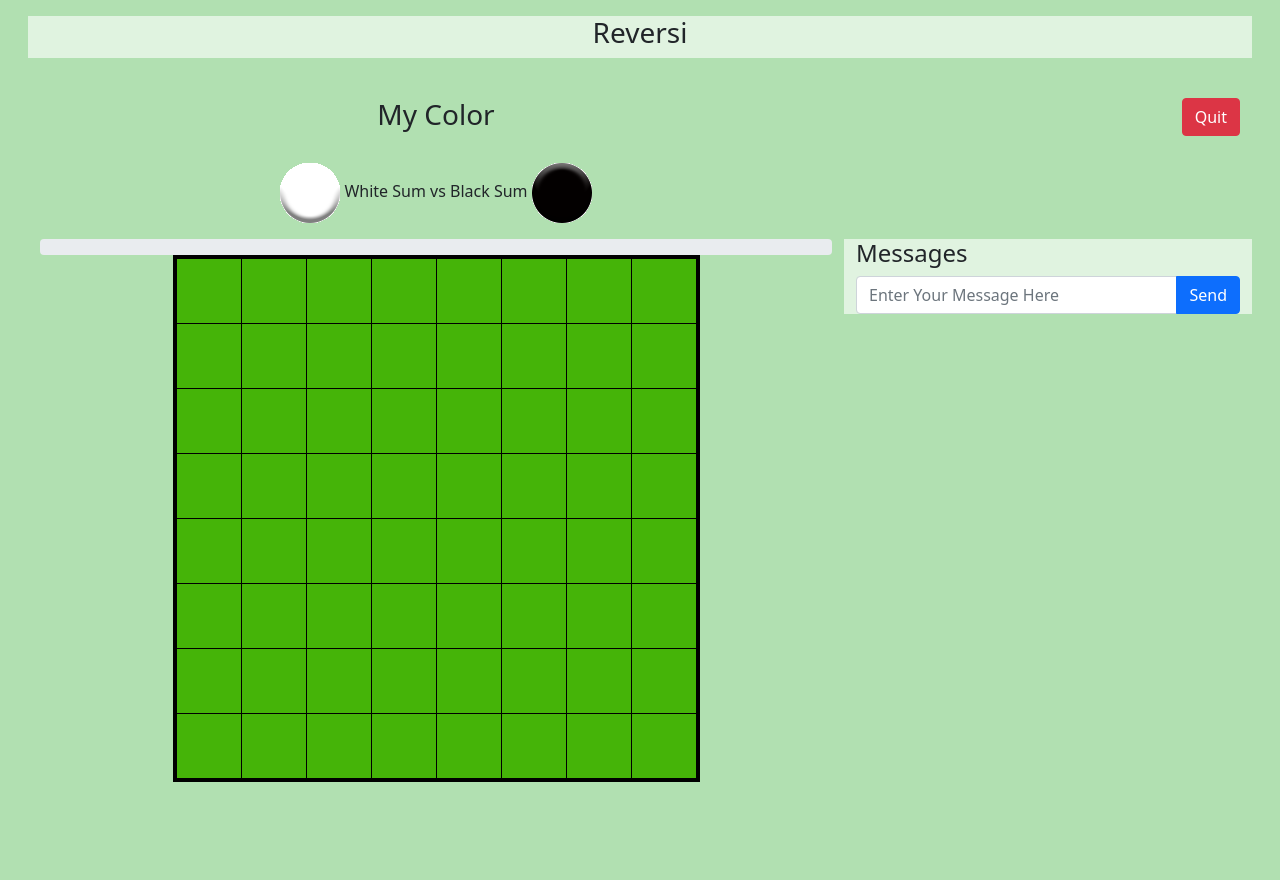
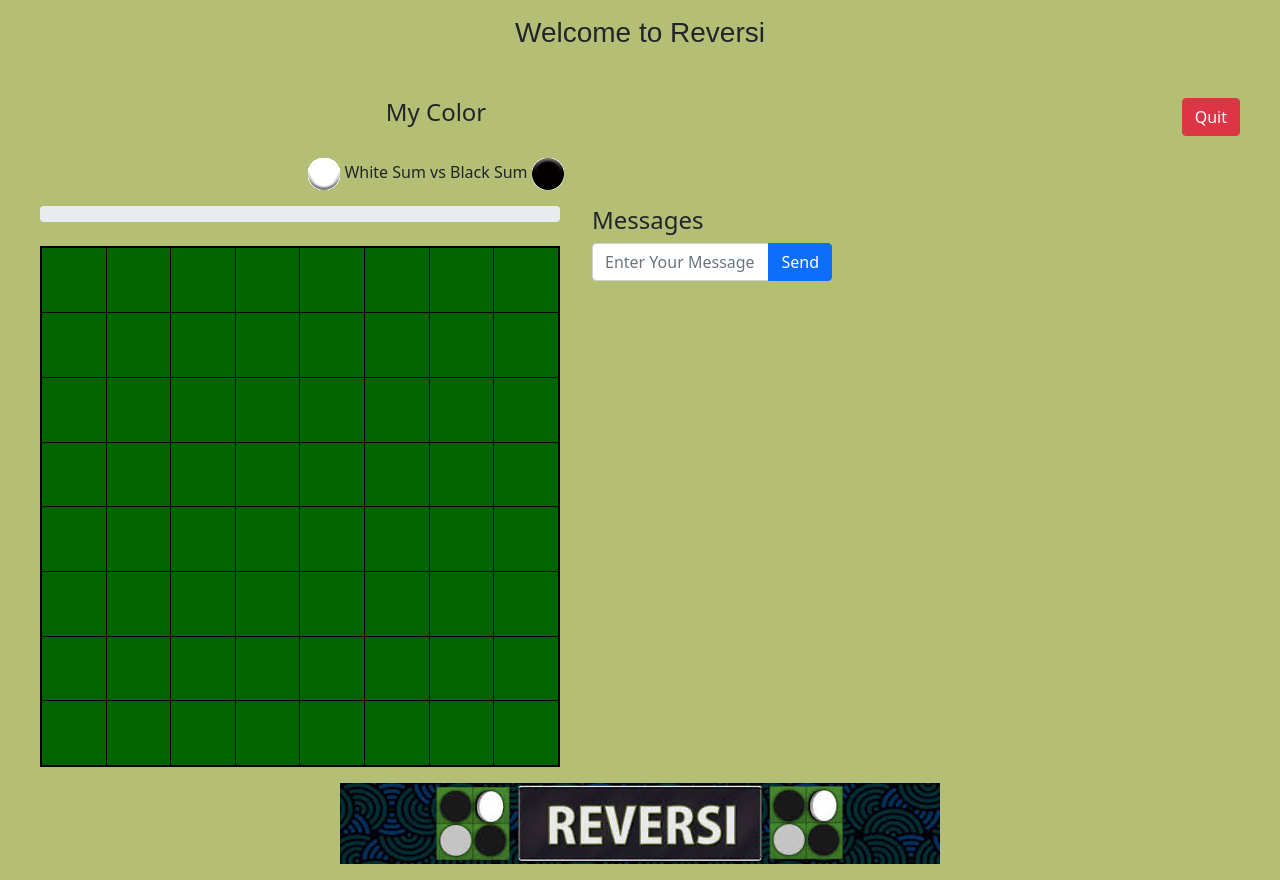
Before and after one commit to aashimaUCI/reversi-goel, a website: page public/game.html in a window 1280 px wide. Before the commit the page ends 800 px from the top, so only its background shows below. Drawn offline with nearby package versions, Linux system fonts and the light colour scheme; no server answers; a web font is replaced by a local one.

Commit message:
Final game

```diff
--- a/public/assets/css/game.css
+++ b/public/assets/css/game.css
@@ -1,25 +1,38 @@
+@import url('https://fonts.googleapis.com/css2?family=Josefin+Sans:wght@300&family=Kdam+Thmor+Pro&display=swap');
+@import url('https://fonts.googleapis.com/css2?family=Josefin+Sans:wght@300&display=swap');
+
+
 body {
-    background-color: rgb(177, 224, 177);
+    background-color: rgb(181, 190, 117);
   }
 
-  .headerrow, #messagePane {
-    background-color: rgb(224, 243, 224);
+
+  .headerrow {
+    /* background-color: rgb(224, 243, 224); */
+    font-family: 'Kdam Thmor Pro', sans-serif;
   }
+
+  .messagePane {
+    /* background-color: rgb(224, 243, 224); */
+    font-family: 'Josefin Sans', sans-serif;
+  }
+
 
   .join_room_response,
   .left_room_response {
-    background-color: rgb(247, 247, 247);
+    /* background-color: rgb(247, 247, 247); */
+    color:rgb(87, 125, 69);
   }
 
   .chat_message {
-    font-size: 125%;
+    font-size: 100%;
     margin: 1px 1px 1px 1px;
     color: rgb(0, 0, 0);
   }
 
   table#game_board{
-      background-color: #45b408;
-      border:4px solid black;
+      background-color: rgb(0, 101, 1);
+      border:2px solid black;
       margin: 0px;
       padding: 0px;
   }
@@ -32,4 +45,6 @@ body {
 
 td.hovered_over:hover{
   background-image: url('/assets/images/hover.gif');
+  max-width: 80%;
+  height: auto;
 }
--- a/public/game.html
+++ b/public/game.html
@@ -21,7 +21,7 @@
   <div class="container-fluid">
     <div class="row m-3 headerrow">
       <div class="col text-center">
-        <h3 id="gameTitle">Reversi</h3>
+        <h3 id="gameTitle">Welcome to Reversi</h3>
       </div>
     </div>
 
@@ -33,12 +33,12 @@
 
     <div class="row m-3">
       <div class="col-md-8 text-center justify-content-center">
-        <h3 id="my_color">My Color</h3><br />
-        <img class="img-fluid" src="assets/images/white.gif" alt="White Score" />
+        <h4 id="my_color">My Color</h4><br />
+        <img class="img-fluid" src="assets/images/white_thumb.gif" alt="White Score" />
         <span id="whitesum">White Sum</span>
         <span id="vs">vs</span>
         <span id="blacksum">Black Sum</span>
-        <img class="img-fluid" src="assets/images/black.gif" alt="Black Score" />
+        <img class="img-fluid" src="assets/images/black_thumb.gif" alt="Black Score" />
       </div>
       <div class="col-md-4 text-end justify-content-end">
         <div id="quit">Quit Button</div>
@@ -46,7 +46,7 @@
     </div>
 
     <div class="row m-3">
-      <div class="col">
+      <div class="col-md-8">
         <div class="row align-items-start justify-content-center">
           <div class="col-md-8 table-responsive">
             <div class="progress">
@@ -54,6 +54,7 @@
               bg-success" role="progressbar" style="width: 0%;" aria-valuenow="0" aria-valuemin="0" aria-valuemax="100">
               </div>
             </div>
+            <br>
 
 
             <table id="game_board" class="mx-auto w-auto">
@@ -147,13 +148,14 @@
 
           </div>
 
-          <div class="col-md-4" id="messagePane">
+          <div class="col-md-4" id="messagePane" style="padding-left: 20px;">
             <div>
               <h4>Messages</h4>
             </div>
 
 
             <div class="input-group">
+
 
               <input type="text" class="form-control text-nowrap" id="chatMessage" placeholder="Enter Your Message Here"
                 aria-label="Enter your message to send the chatroom" />
@@ -167,6 +169,11 @@
       </div>
     </div>
 
+  </div>
+  <div class="row m-3">
+    <div class="col text-center">
+     <img class="img-fluid" src="assets/images/top-splash.png" alt="Reversi Logo"/>
+    </div>
   </div>
 
   <script src="https://cdn.jsdelivr.net/npm/bootstrap@5.1.3/dist/js/bootstrap.bundle.min.js"
--- a/server.js
+++ b/server.js
@@ -11,7 +11,7 @@ let directory = __dirname + '/public';
 
 /*If we aren't on Herou, then we need to adjust our port and directory */
 if ((typeof port == 'undefined') || (port === null)) {
-    port = 8080;
+    port = 8081;
     directory = './public';
 }
 
```
Also changed, not shown: public/index.html (+0 -1 lines), public/assets/images/black_thumb.gif (added), public/assets/images/hover.gif, public/assets/images/white_thumb.gif (added).
